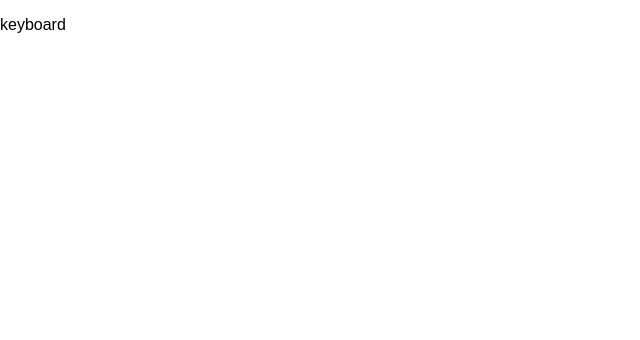
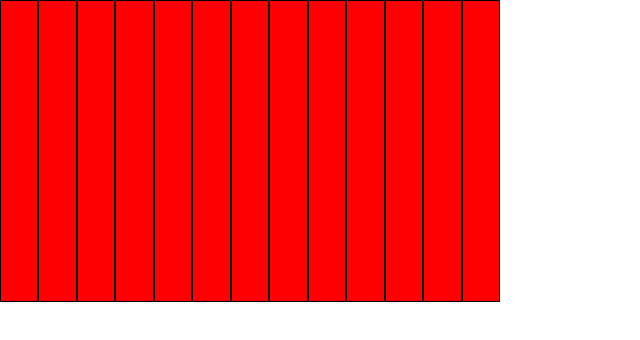
Before and after one commit to Fabiantjoeaon/sound-shapes, a React (Create React App) app: page / in a window 1280 px wide. Shown: the top 340 px of the page, without its empty margins (0-640 px from the left). Built offline with nearby package versions, Linux system fonts and the light colour scheme.

Commit message:
Basic keyboard

```diff
--- a/package.json
+++ b/package.json
@@ -3,11 +3,13 @@
   "version": "0.1.0",
   "private": true,
   "dependencies": {
+    "lodash": "^4.17.4",
     "react": "^16.0.0",
     "react-dom": "^16.0.0",
     "react-redux": "^5.0.6",
     "react-scripts": "1.0.14",
     "redux": "^3.7.2",
+    "styled-components": "^2.2.1",
     "tone": "^0.11.11"
   },
   "scripts": {
--- /dev/null
+++ b/src/components/Keyboard.js
@@ -0,0 +1,114 @@
+import React, { Component } from 'react';
+import styled from 'styled-components';
+import bindAll from 'lodash/bindAll';
+
+const StyledKeyboard = styled.div`
+    display: flex;
+    flex-flow: row nowrap;
+    height: 300px;
+    width: 500px;
+`;
+
+const StyledNote = styled.div`
+    width: calc(100% / ${props => props.noteAmount});
+    height: 100%;
+    background-color: red;
+    border: 1px solid black;
+`;
+
+class Note extends Component {
+    constructor(props) {
+        super(props);
+        bindAll(this, 'onMouseDownHandler', 'onMouseUpHandler')
+    }
+
+    onMouseDownHandler(e) {
+        e.preventDefault();
+        this.props.onMouseDownHandler(this.props.i)
+    }
+
+    onMouseUpHandler(e) {
+        e.preventDefault();
+        this.props.onMouseUpHandler()
+    }
+
+    render() {
+        return (
+            <StyledNote
+                noteAmount={this.props.noteAmount}
+                onMouseDown={this.onMouseDownHandler}
+                onMouseUp={this.onMouseUpHandler}
+            />
+        )
+    }
+}
+
+export default class Keyboard extends Component {
+    constructor(props) {
+        super(props);
+
+        this.keyMap = {
+            65: 'C5',
+            87: 'C#5',
+            83: 'D5',
+            69: 'D#5',
+            68: 'E5',
+            70: 'F5',
+            84: 'F#5',
+            71: 'G5',
+            89: 'G#5',
+            90: 'G#5',
+            72: 'A5',
+            85: 'A#5',
+            74: 'B5'
+        }
+
+        this.state =  {
+            notes: Object.values(this.keyMap)
+        }
+
+        bindAll(this, 'onKeyUpHandler', 'onKeyDownHandler', 'onMouseDownHandler', 'onMouseUpHandler');
+    }
+
+    onKeyUpHandler(e) {
+        e.preventDefault();
+    }
+
+    onKeyDownHandler(e) {
+        e.preventDefault();
+    }
+
+    onMouseDownHandler(key) {
+        this.props.synth.instance.triggerAttack(key);
+    }
+
+    onMouseUpHandler(e) {
+        this.props.synth.instance.triggerRelease();
+    }
+
+    componentWillMount() {
+        document.addEventListener('keydown', this.onKeyDownHandler);
+        document.addEventListener('keyup', this.onKeyUpHandler);
+    }
+
+    componentWillUnmount() {
+        document.removeEventListener('keydown', this.onKeyDownHandler);
+        document.removeEventListener('keyup', this.onKeyUpHandler);
+    }
+
+    render() {
+        return (
+            <StyledKeyboard>
+                {this.state.notes.map((note, i) =>
+                    <Note
+                        i={i}
+                        key={i}
+                        onMouseDownHandler={this.onMouseDownHandler}
+                        onMouseUpHandler={this.onMouseUpHandler}
+                        noteAmount={this.state.notes.length}
+                    />
+                )}
+            </StyledKeyboard>
+        )
+    }
+}
--- a/src/components/Synthesizer.js
+++ b/src/components/Synthesizer.js
@@ -2,66 +2,7 @@ import React, { Component } from 'react';
 import {Synth} from 'tone';
 import {connect} from 'react-redux';
 import {initSynth} from '../actions';
-
-class Keyboard extends Component {
-    constructor(props) {
-        super(props);
-
-        this.keyMap = {
-            65: 'C3',
-            87: 'C#3',
-            83: 'D3',
-            69: 'D#3',
-            68: 'E3',
-            70: 'F3',
-            84: 'F#3',
-            71: 'G3',
-            89: 'G#3',
-            90: 'G#3',
-            72: 'A3',
-            85: 'A#3',
-            74: 'B3'
-        }
-
-        this.notes = Object.values(this.keyMap);
-    }
-
-    onKeyUp(e) {
-
-    }
-
-    onKeyDown(e) {
-
-    }
-
-    onMouseDown(e) {
-
-    }
-
-    onMouseUp(e) {
-
-    }
-
-    componentDidMount() {
-        document.addEventListener('keydown', this.onKeyDown);
-        document.addEventListener('keyup', this.onKeyUp);
-        document.addEventListener('mousedown', this.onMouseDown);
-        document.addEventListener('mouseup', this.onMouseUp);
-    }
-
-    componentWillUnmount() {
-        document.removeEventListener('keydown', this.onKeyDown);
-        document.removeEventListener('keyup', this.onKeyUp);
-        document.removeEventListener('mousedown', this.onMouseDown);
-        document.removeEventListener('mouseup', this.onMouseUp);
-    }
-
-    render() {
-        return (
-            <p>keyboard</p>
-        )
-    }
-}
+import Keyboard from './Keyboard';
 
 class Synthesizer extends Component {
     componentDidMount() {
```
Also changed, not shown: 1 other file (tests, documents, lock files or other folders).
